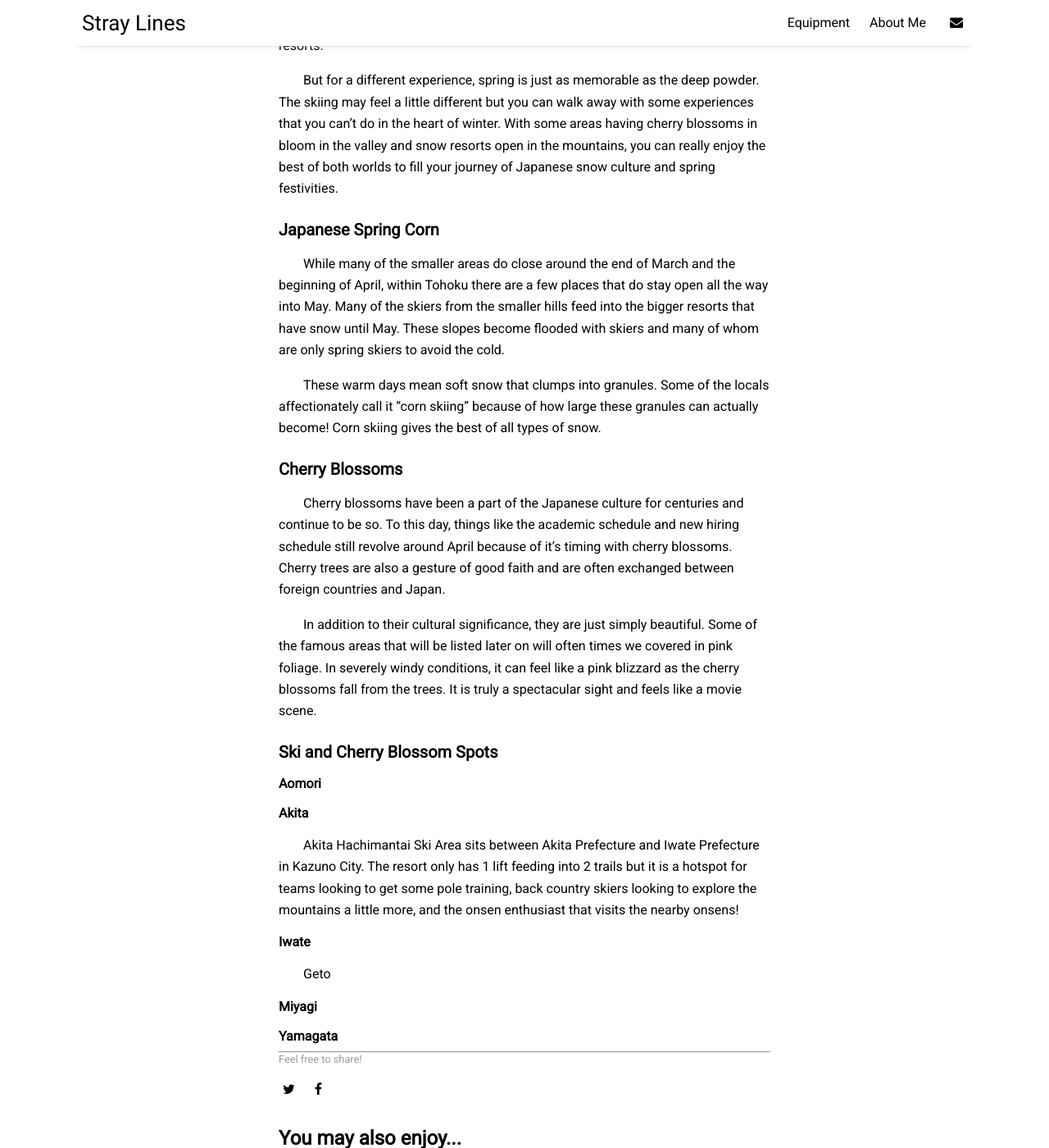
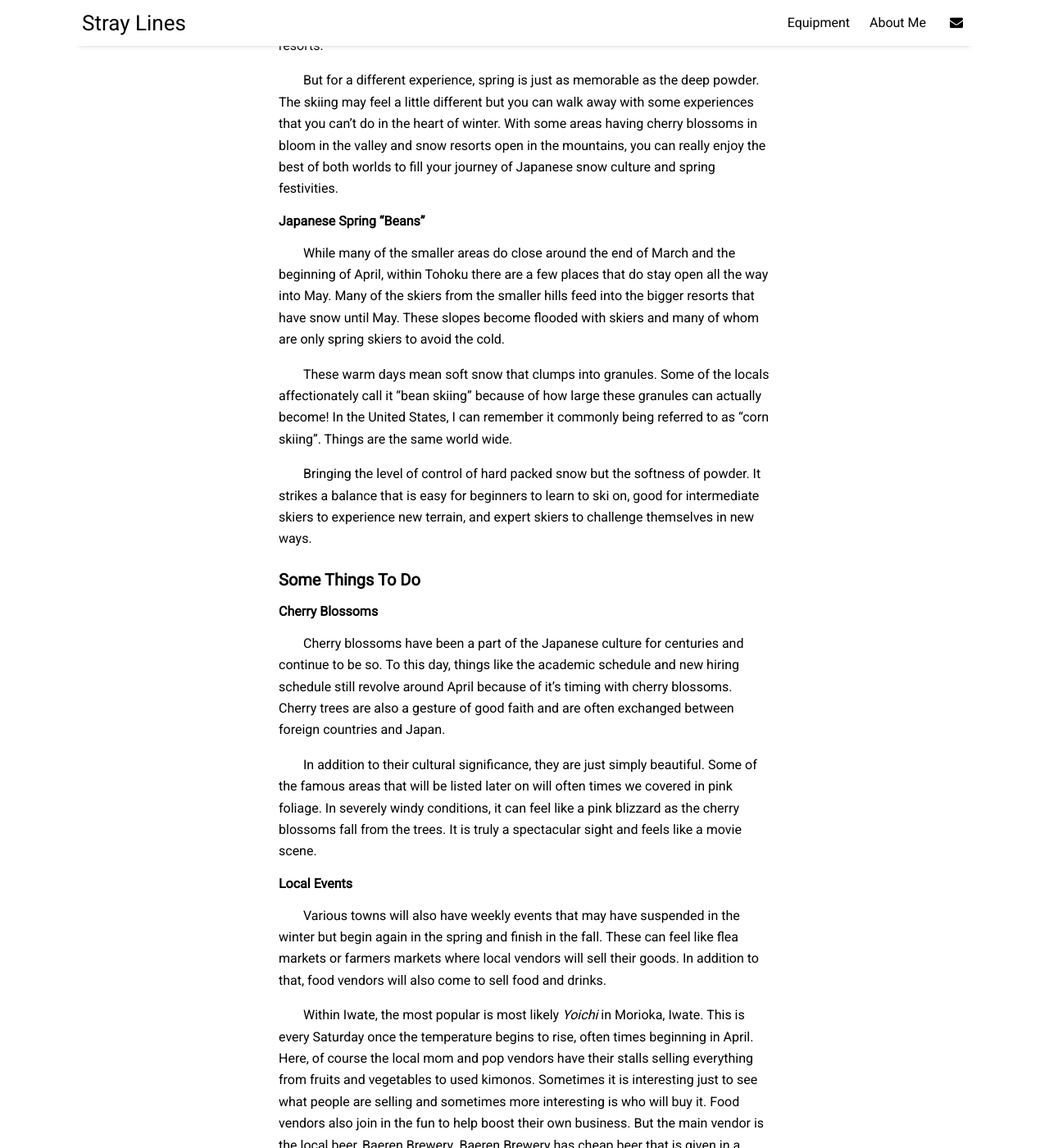
Before and after one commit to eliotcochrane/eliotcochrane.github.io, a Jekyll site: the page built from wip/tohoku-spring-skiing.md, in a window 1280 px wide and 1400 px high, scrolled down 681 px. Shown: the whole window at 82% size. Built offline with Jekyll 4.4.1, drawn with Linux system fonts in a browser that asks for light colours; nearby versions of some CDN libraries; some of the changed text lies outside the part shown.

Commit message:
Update tohoku-spring-skiing.md
-Updated spring skiing content

```diff
--- a/wip/tohoku-spring-skiing.md
+++ b/wip/tohoku-spring-skiing.md
@@ -16,26 +16,29 @@ It's no contest that the peak season to come to Japan for skiing is in late Janu
 
 But for a different experience, spring is just as memorable as the deep powder. The skiing may feel a little different but you can walk away with some experiences that you can't do in the heart of winter. With some areas having cherry blossoms in bloom in the valley and snow resorts open in the mountains, you can really enjoy the best of both worlds to fill your journey of Japanese snow culture and spring festivities.
 
-### Japanese Spring Corn
+#### Japanese Spring "Beans"
 
 While many of the smaller areas do close around the end of March and the beginning of April, within Tohoku there are a few places that do stay open all the way into May. Many of the skiers from the smaller hills feed into the bigger resorts that have snow until May. These slopes become flooded with skiers and many of whom are only spring skiers to avoid the cold.
 
-These warm days mean soft snow that clumps into granules. Some of the locals affectionately call it "corn skiing" because of how large these granules can actually become! Corn skiing gives the best of all types of snow.
+These warm days mean soft snow that clumps into granules. Some of the locals affectionately call it "bean skiing" because of how large these granules can actually become! In the United States, I can remember it commonly being referred to as "corn skiing". Things are the same world wide.
 
-### Cherry Blossoms
+Bringing the level of control of hard packed snow but the softness of powder. It strikes a balance that is easy for beginners to learn to ski on, good for intermediate skiers to experience new terrain, and expert skiers to challenge themselves in new ways.
+
+### Some Things To Do
+#### Cherry Blossoms
 
 Cherry blossoms have been a part of the Japanese culture for centuries and continue to be so. To this day, things like the academic schedule and new hiring schedule still revolve around April because of it's timing with cherry blossoms. Cherry trees are also a gesture of good faith and are often exchanged between foreign countries and Japan.
 
 In addition to their cultural significance, they are just simply beautiful. Some of the famous areas that will be listed later on will often times we covered in pink foliage. In severely windy conditions, it can feel like a pink blizzard as the cherry blossoms fall from the trees. It is truly a spectacular sight and feels like a movie scene.
 
-### Ski and Cherry Blossom Spots
+#### Local Events
 
-#### Aomori
-#### Akita
+Various towns will also have weekly events that may have suspended in the winter but begin again in the spring and finish in the fall. These can feel like flea markets or farmers markets where local vendors will sell their goods. In addition to that, food vendors will also come to sell food and drinks.
 
-Akita Hachimantai Ski Area sits between Akita Prefecture and Iwate Prefecture in Kazuno City. The resort only has 1 lift feeding into 2 trails but it is a hotspot for teams looking to get some pole training, back country skiers looking to explore the mountains a little more, and the onsen enthusiast that visits the nearby onsens!
-#### Iwate
+Within Iwate, the most popular is most likely *Yoichi* in Morioka, Iwate. This is every Saturday once the temperature begins to rise, often times beginning in April. Here, of course the local mom and pop vendors have their stalls selling everything from fruits and vegetables to used kimonos. Sometimes it is interesting just to see what people are selling and sometimes more interesting is who will buy it. Food vendors also join in the fun to help boost their own business. But the main vendor is the local beer, Baeren Brewery. Baeren Brewery has cheap beer that is given in a plastic cup branded with the brewery seal. One you are finished, you can return the plastic cup for a 100円 return.
 
-Geto
-#### Miyagi
-#### Yamagata
+#### Explore Japanese Folklore/History
+
+More often than not, the local events and cherry blossoms will be exhibited in spots that have meaning. Natural occurrences like cherry blossoms often influence the local life. All of these take different forms.
+
+Castles are the biggest draw in terms of festivals. Castles are often lined with cherry trees so the springtime views are often very stunning. Within the courtyard of these castles and along the outer walls, tons of food stalls will be there selling food. Some areas with bodies of water around the castle also have boats for rent that are a big hit with couples.
```
